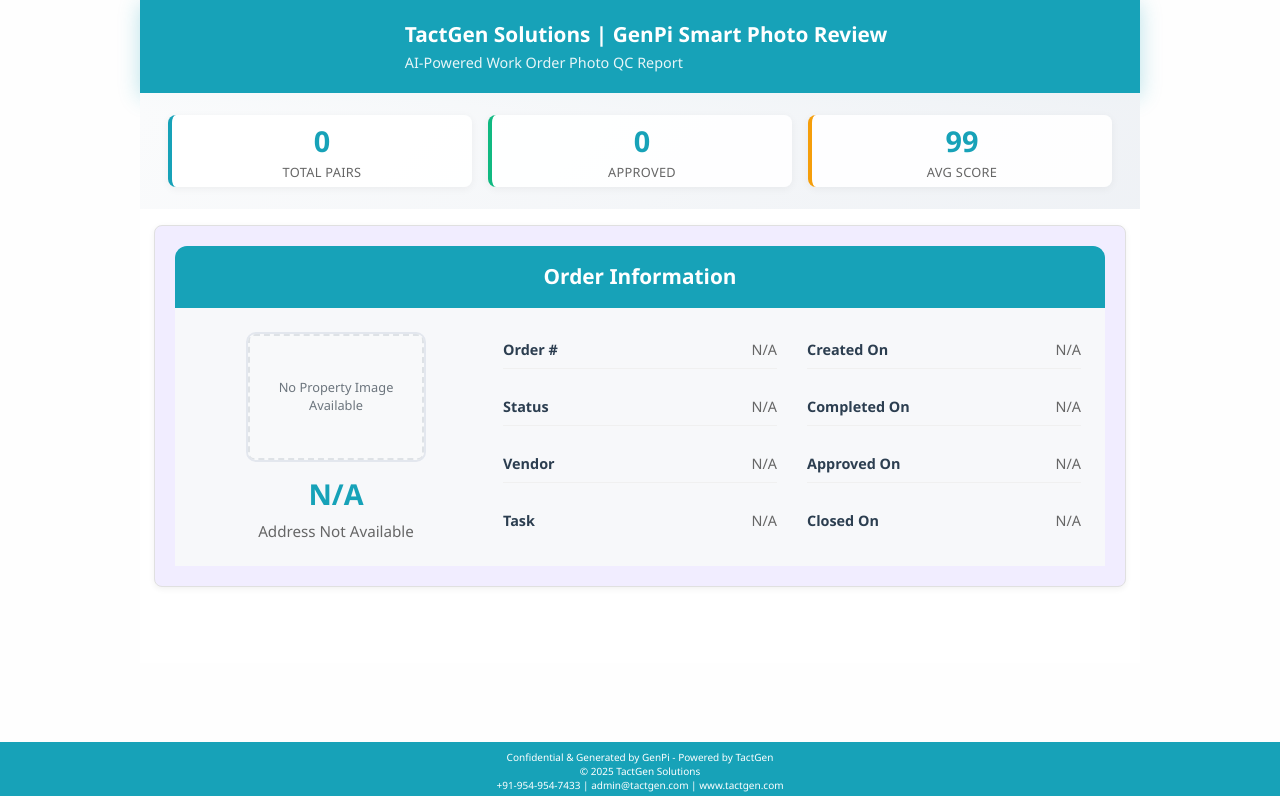
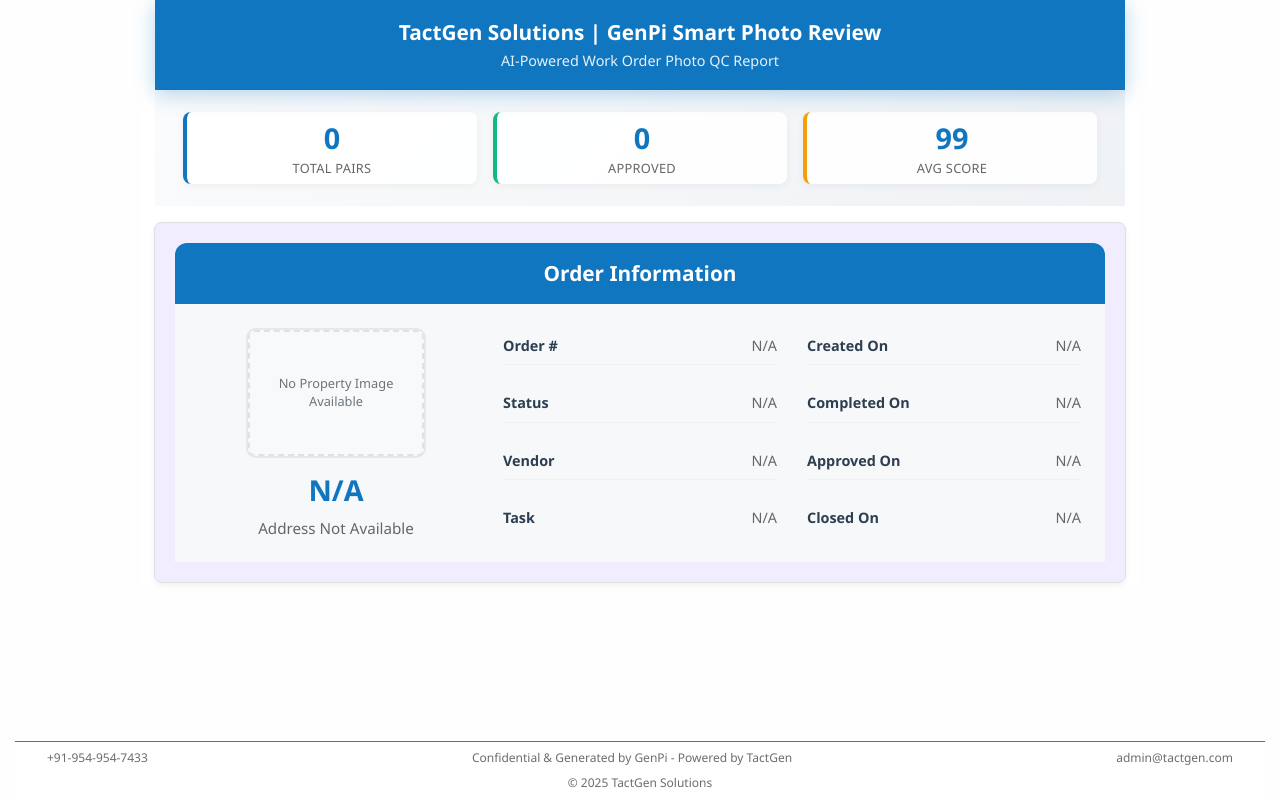
Before and after one commit to tgnsoftware21/ChatGeni, a Flask app: template app/templates/combined_result.html in a window 1280 px wide. Run offline with Flask 3, Linux system fonts and the light colour scheme; the template is opened without the code that fills it, so the values that code supplies are empty; parts of the project's set-up code (start-up, migrations or seed data) failed here and were passed over.

Commit message:
minor changes

```diff
--- a/app/templates/combined_result.html
+++ b/app/templates/combined_result.html
@@ -31,6 +31,7 @@
         min-height: 100vh;
         margin-bottom: 1px;
         font-size: 15px;
+        padding-bottom: 120px;
       }
 
       /* WATERMARK */
@@ -53,7 +54,7 @@
         filter: grayscale(100%);
       }
 
-      .container {
+      /* .container {
         max-width: 1000px;
         margin: 0 auto;
         background: rgba(255, 255, 255, 0.98);
@@ -61,25 +62,54 @@
         padding-bottom: 60px;
         margin-bottom: 40px;
         z-index: 1;
+      } */
+
+      .container {
+        max-width: 1000px;
+        margin: 0 auto;
+        background: rgba(255, 255, 255, 0.98);
+        position: relative;
+        /* Remove the existing padding-bottom since we're using body padding */
+        padding-bottom: 0;
+        margin-bottom: 40px;
+        z-index: 1;
       }
 
       /* HEADER - Teal Color - CENTERED */
+      /* HEADER - Redesigned Layout */
       .report-header {
-        background: #17a2b8;
+        background: #1076c0;
         color: #fff;
         padding: 20px 28px;
         display: flex;
-        justify-content: center;
+        justify-content: space-between;
         align-items: center;
         page-break-inside: avoid;
-        margin: 0;
-        box-shadow: 0 4px 20px rgba(23, 162, 184, 0.3);
+        margin: 0px 15px;
+        box-shadow: 0 4px 20px rgba(16, 118, 192, 0.3);
+        position: relative;
       }
 
-      .header-center {
+      .company-logo {
+        height: 50px;
+        border-radius: 6px;
         display: flex;
         align-items: center;
-        gap: 12px;
+        justify-content: center;
+        overflow: hidden;
+        flex-shrink: 0;
+      }
+
+      .company-info {
+        position: absolute;
+        left: 50%;
+        transform: translateX(-50%);
+        text-align: center;
+      }
+
+      /* Hide the old header-center wrapper */
+      .header-center {
+        display: contents;
       }
 
       .company-logo {
@@ -113,6 +145,7 @@
 
       /* SUMMARY STATS */
       .summary-stats {
+        margin: 0px 15px;
         display: flex;
         justify-content: space-between;
         align-items: center;
@@ -128,7 +161,7 @@
 
       .stat-card {
         background: rgba(255, 255, 255, 0.95);
-        border-left: 4px solid #17a2b8;
+        border-left: 4px solid #1076c0;
         border-radius: 8px;
         padding: 6px;
         text-align: center;
@@ -138,7 +171,7 @@
       }
 
       .stat-card.total {
-        border-left-color: #17a2b8;
+        border-left-color: #1076c0;
       }
 
       .stat-card.approved {
@@ -152,7 +185,7 @@
       .stat-number {
         font-size: 1.8rem;
         font-weight: 700;
-        color: #17a2b8;
+        color: #1076c0;
         display: block;
         margin-bottom: 2px;
       }
@@ -177,7 +210,7 @@
       }
 
       .order-header {
-        background: #17a2b8;
+        background: #1076c0;
         color: #fff;
         text-align: center;
         padding: 16px;
@@ -240,7 +273,7 @@
       .order-number {
         font-size: 1.8rem;
         font-weight: 700;
-        color: #17a2b8;
+        color: #1076c0;
         margin-bottom: 8px;
         margin-top: 0;
       }
@@ -636,27 +669,41 @@
         bottom: 0;
         left: 0;
         right: 0;
-        background: #17a2b8;
-        color: white;
-        font-size: 10px;
+        border-top: 0.7px solid #6f6b6b;
+        background: #fff;
+        color: #6f6b6b;
+        font-size: 12px;
         text-align: center;
-        padding: 8px 12px 4px 12px;
-        line-height: 1.4;
+        padding: 8px 12px;
         z-index: 10000;
         margin-bottom: 4px;
       }
 
-      .page-footer .top-line {
-        margin-bottom: 2px;
-        font-weight: 500;
+      .page-footer-content {
+        display: flex;
+        flex-direction: column;
+        gap: 8px;
       }
 
-      .page-footer .bottom-line {
+      .page-footer-row {
         display: flex;
-        justify-content: center;
-        flex-wrap: wrap;
-        gap: 8px;
-        font-size: 9px;
+        justify-content: space-between;
+        align-items: center;
+        padding: 0 20px;
+        color: #6f6b6b;
+      }
+
+      .page-footer-copyright {
+        text-align: center;
+      }
+
+      .page-footer-copyright a {
+        color: #6f6b6b;
+        text-decoration: none;
+      }
+
+      .page-footer-copyright a:hover {
+        text-decoration: underline;
       }
 
       /* Consistent style for all content blocks */
@@ -1278,14 +1342,17 @@
       {% endfor %}
     </div>
 
-    <div class="page-footer">
+    <div class="page-footer" style="margin: 0px 15px">
       <div class="page-footer-content">
-        <div class="page-footer-left">
-          Confidential & Generated by GenPi - Powered by TactGen
+        <div class="page-footer-row">
+          <div>+91-954-954-7433</div>
+          <div>Confidential & Generated by GenPi - Powered by TactGen</div>
+          <div>admin@tactgen.com</div>
         </div>
-        <div class="page-footer-center">© 2025 TactGen Solutions</div>
-        <div class="page-footer-right">
-          +91-954-954-7433 | admin@tactgen.com | www.tactgen.com
+        <div class="page-footer-copyright">
+          <a href="https://tactgen.com" target="_blank"
+            >© 2025 TactGen Solutions</a
+          >
         </div>
       </div>
     </div>
```
Also changed, not shown: other parts of app/templates/combined_result.html (+41 -22 lines), app/ImageReview.py (+39 -7 lines).
